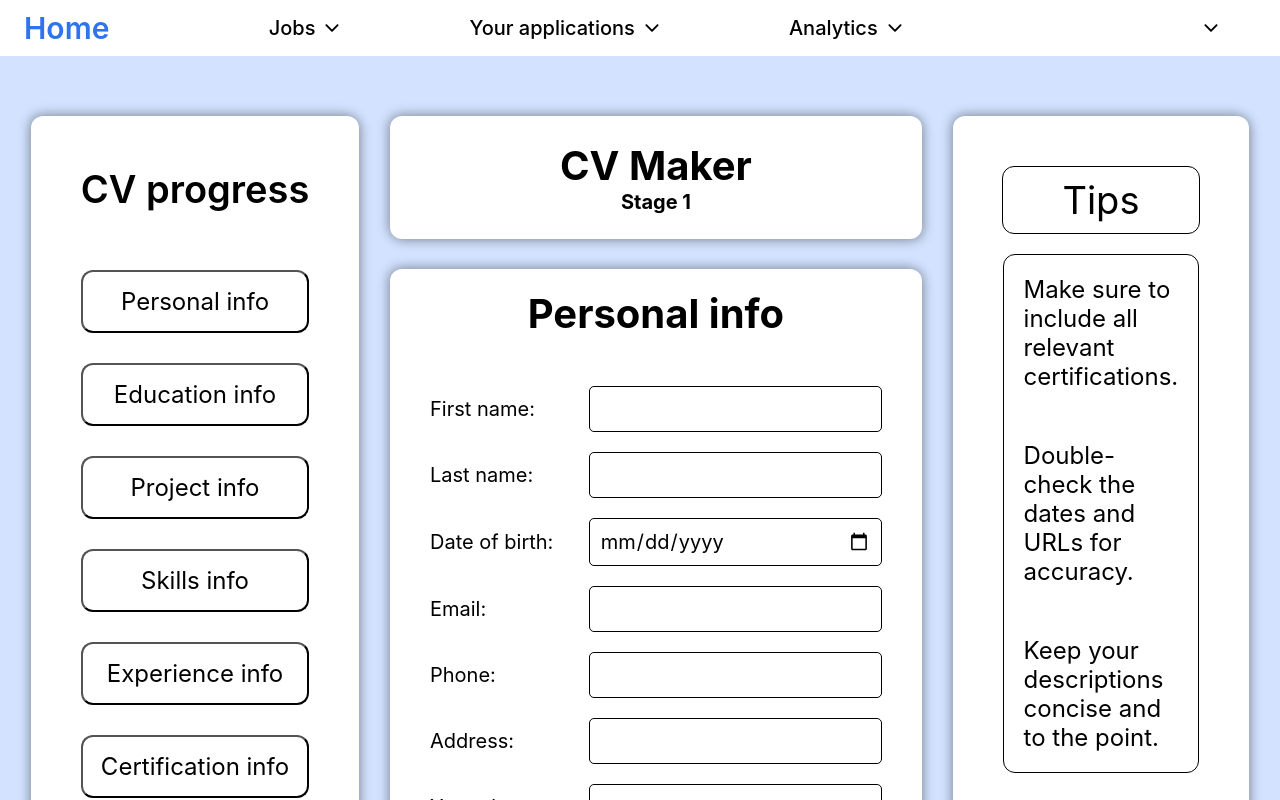
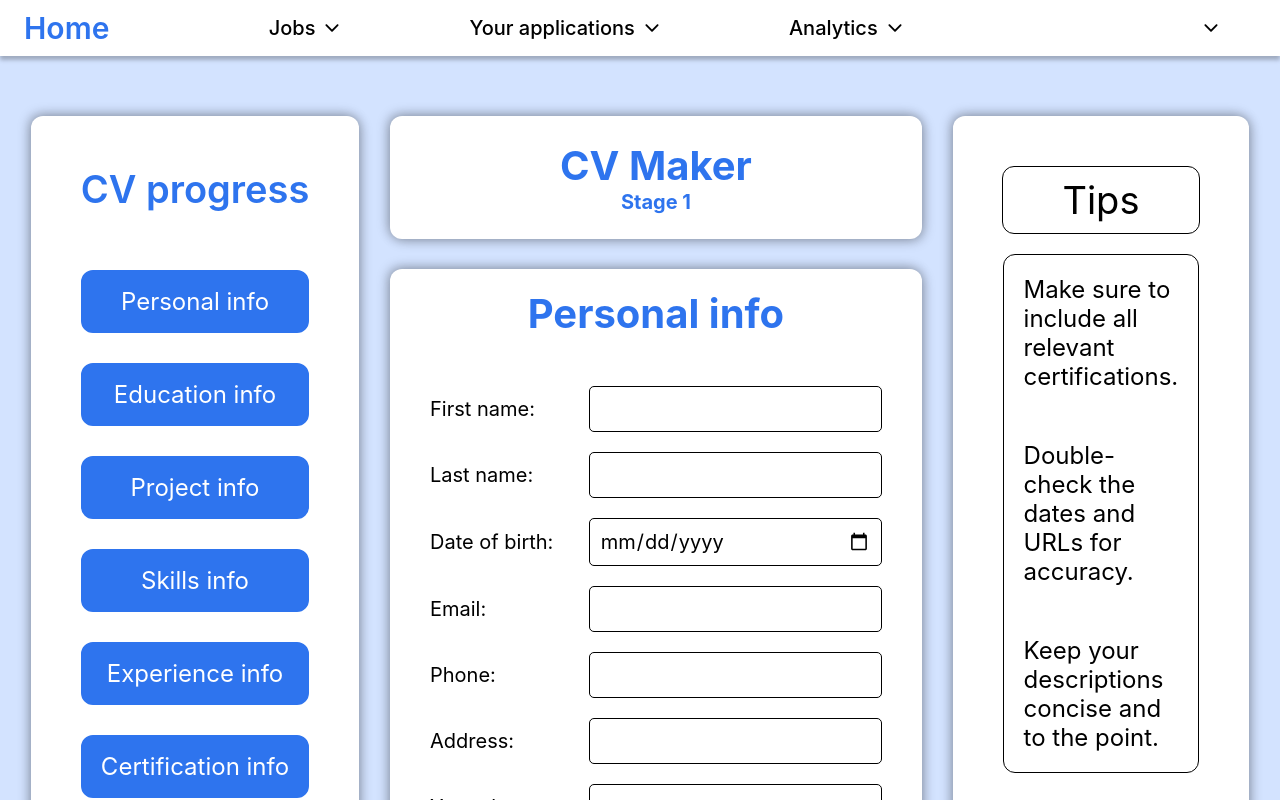
Before and after one commit to Panfi98/BrainsFrontend, a React (Vite) app: page /cv in a window 1280 px wide. Shown: the top 800 px of the page. Built offline with nearby package versions, Linux system fonts and the light colour scheme.

Commit message:
Separate ProggessBar

```diff
--- a/src/Components/CVmaker/CVmaker.css
+++ b/src/Components/CVmaker/CVmaker.css
@@ -22,16 +22,30 @@
     font-weight: 600;
     padding-bottom: 38px;
     text-align: center;
+    color:#2E74EE;
 }
 
 .progress-bar button{
     width: 100%;
     margin: 10px auto;
-    background-color: #FFFFFF;
+    background-color: #2E74EE;
+    color: #FFFFFF;
     font-size: 24px;
     padding: 15px;
+    border: 2px solid #2E74EE;
     border-radius: 12px;
     cursor: pointer;
+}
+
+.progress-bar button:hover{
+    color: #2E74EE;
+    background-color: #FFFFFF;
+    box-shadow: 0 4px 2px rgba(0, 0, 0, 0.5);
+}
+
+.progress-bar button:active{
+    transform: translateY(2px);
+    box-shadow: 0 2px 2px rgba(0, 0, 0, 0.5);
 }
 
 .cv-maker{
@@ -47,6 +61,7 @@
     box-shadow: 2px 2px 12px #00000040,
                 -2px -2px 12px #00000040;
     padding: 25px 170px;
+    color:#2E74EE;
 }
 
 .cv-maker-header h1{
@@ -74,6 +89,7 @@
     font-size: 40px;
     margin-bottom: 28px;
     text-align: center;
+    color:#2E74EE;
 }
 
 .input-group{
@@ -158,10 +174,21 @@
     width: 30%;
     background-color: #2E74EE;
     color: #FFFFFF;
-    border: none;
+    border: 2px solid #2E74EE;
     border-radius: 12px;
     font-size: 16px;
     cursor: pointer;
+}
+
+.previous-btn:hover{
+    color: #2E74EE;
+    background-color: #FFFFFF;
+    box-shadow: 0 4px 2px rgba(0, 0, 0, 0.5);
+}
+
+.previous-btn:active{
+    transform: translateY(2px);
+    box-shadow: 0 2px 2px rgba(0, 0, 0, 0.5);
 }
 
 .next-btn{
--- /dev/null
+++ b/src/Components/CVmaker/CvComponets/Progress-bar.jsx
@@ -0,0 +1,17 @@
+import { Navigate, useNavigate } from "react-router-dom"
+export function ProgressBar({id}){
+
+    const navigate = useNavigate()
+    return(
+        <div className="progress-bar">
+            <p>CV progress</p>
+            <button className="progress-button" onClick={() => navigate("/cv")}>Personal info</button>
+            <button className="progress-button" onClick={() => navigate(`/cv/${id}/education`)} disabled={!id}>Education info</button>
+            <button className="progress-button" onClick={() => navigate(`/cv/${id}/projects`)} disabled={!id}>Project info</button>
+            <button className="progress-button" onClick={() => navigate(`/cv/${id}/skills`)} disabled={!id}>Skills info</button>
+            <button className="progress-button" onClick={() => navigate(`/cv/${id}/experience`)} disabled={!id}>Experience info</button>
+            <button className="progress-button" onClick={() => navigate(`/cv/${id}/certification`)} disabled={!id}>Certification info</button>
+            <button className="progress-button" onClick={() => navigate(`/cv/${id}/reference`)} disabled={!id}>Reference info</button>
+        </div>
+    )
+}
--- a/src/Components/CVmaker/StageCertificationInfo.jsx
+++ b/src/Components/CVmaker/StageCertificationInfo.jsx
@@ -5,6 +5,7 @@ import { useParams } from "react-router-dom";
 import { useNavigate } from "react-router-dom";
 import './CVmaker.css';
 import { AddCertification } from "../../Fetcher/AddCertification.js";
+import { ProgressBar } from "./CvComponets/Progress-bar.jsx";
 
 const StageCertificationInfo = () => {
     const [newCertificationData, setNewCertificationData] = useState({
@@ -59,16 +60,7 @@ const StageCertificationInfo = () => {
 
     return(
         <div className="cv-maker-container">
-            <div className="progress-bar">
-                <p>CV progress</p>
-                <button className="progress-button" onClick={() => navigate("/stage-person-info")}>Personal info</button>
-                <button className="progress-button" onClick={() => navigate(`/cv/${id}/education`)}>Education info</button>
-                <button className="progress-button" onClick={() => navigate(`/cv/${id}/projects`)}>Project info</button>
-                <button className="progress-button" onClick={() => navigate(`/cv/${id}/skills`)}>Skills info</button>
-                <button className="progress-button" onClick={() => navigate(`/cv/${id}/experience`)}>Experience info</button>
-                <button className="progress-button" onClick={() => navigate(`/cv/${id}/certification`)}>Certification info</button>
-                <button className="progress-button" onClick={() => navigate(`/cv/${id}/reference`)}>Reference info</button>
-            </div>
+            <ProgressBar id={id}/>
             <div className="cv-maker">
                 <div className="cv-maker-header">
                     <h1>CV Maker</h1>
--- a/src/Components/CVmaker/StageEducationInfo.jsx
+++ b/src/Components/CVmaker/StageEducationInfo.jsx
@@ -5,6 +5,7 @@ import { useNavigate } from "react-router-dom";
 import { useParams } from "react-router-dom";
 import './CVmaker.css';
 import { AddEducation } from "../../Fetcher/AddEducation.js";
+import { ProgressBar } from "./CvComponets/Progress-bar.jsx";
 
 const StageEducationInfo = () => {
 
@@ -69,16 +70,7 @@ const StageEducationInfo = () => {
 
     return(
         <div className="cv-maker-container">
-            <div className="progress-bar">
-                <p>CV progress</p>
-                <button className="progress-button" onClick={() => navigate("/stage-person-info")}>Personal info</button>
-                <button className="progress-button" onClick={() => navigate(`/cv/${id}/education`)}>Education info</button>
-                <button className="progress-button" onClick={() => navigate(`/cv/${id}/projects`)}>Project info</button>
-                <button className="progress-button" onClick={() => navigate(`/cv/${id}/skills`)}>Skills info</button>
-                <button className="progress-button" onClick={() => navigate(`/cv/${id}/experience`)}>Experience info</button>
-                <button className="progress-button" onClick={() => navigate(`/cv/${id}/certification`)}>Certification info</button>
-                <button className="progress-button" onClick={() => navigate(`/cv/${id}/reference`)}>Reference info</button>
-            </div>
+            <ProgressBar id={id}/>
             <div className="cv-maker">
                 <div className="cv-maker-header">
                     <h1>CV Maker</h1>
--- a/src/Components/CVmaker/StageExperienceInfo.jsx
+++ b/src/Components/CVmaker/StageExperienceInfo.jsx
@@ -5,6 +5,7 @@ import { useNavigate } from "react-router-dom";
 import { useParams } from "react-router-dom";
 import './CVmaker.css';
 import { AddExperience } from "../../Fetcher/AddExperience.js";
+import { ProgressBar } from "./CvComponets/Progress-bar.jsx";
 
 const StageExperienceInfo = () => {
     const [newExperienceData, setNewExperienceData] = useState({
@@ -67,16 +68,7 @@ const StageExperienceInfo = () => {
 
     return(
         <div className="cv-maker-container">
-            <div className="progress-bar">
-                <p>CV progress</p>
-                <button className="progress-button" onClick={() => navigate("/stage-person-info")}>Personal info</button>
-                <button className="progress-button" onClick={() => navigate(`/cv/${id}/education`)}>Education info</button>
-                <button className="progress-button" onClick={() => navigate(`/cv/${id}/projects`)}>Project info</button>
-                <button className="progress-button" onClick={() => navigate(`/cv/${id}/skills`)}>Skills info</button>
-                <button className="progress-button" onClick={() => navigate(`/cv/${id}/experience`)}>Experience info</button>
-                <button className="progress-button" onClick={() => navigate(`/cv/${id}/certification`)}>Certification info</button>
-                <button className="progress-button" onClick={() => navigate(`/cv/${id}/reference`)}>Reference info</button>
-            </div>
+            <ProgressBar id={id}/>
             <div className="cv-maker">
                 <div className="cv-maker-header">
                     <h1>CV Maker</h1>
--- a/src/Components/CVmaker/StagePersonInfo.jsx
+++ b/src/Components/CVmaker/StagePersonInfo.jsx
@@ -4,6 +4,7 @@ import { useNavigate } from "react-router-dom";
 import { useState } from "react";
 import './CVmaker.css';
 import { CreatePerson } from "../../Fetcher/CreatePerson.js";
+import { ProgressBar } from "./CvComponets/Progress-bar.jsx";
 
 const StagePersonInfo = () => {
     const [newPersonData, setNewPersonData] = useState({
@@ -60,16 +61,7 @@ const StagePersonInfo = () => {
 
     return (
         <div className="cv-maker-container">
-            <div className="progress-bar">
-                <p>CV progress</p>
-                <button className="progress-button" onClick={() => navigate("/stage-person-info")}>Personal info</button>
-                <button className="progress-button" onClick={() => navigate("/stage-education-info")}>Education info</button>
-                <button className="progress-button" onClick={() => navigate("/stage-projects-info")}>Project info</button>
-                <button className="progress-button" onClick={() => navigate("/stage-skills-info")}>Skills info</button>
-                <button className="progress-button" onClick={() => navigate("/stage-experience-info")}>Experience info</button>
-                <button className="progress-button" onClick={() => navigate("/stage-certification-info")}>Certification info</button>
-                <button className="progress-button" onClick={() => navigate("/stage-reference-info")}>Reference info</button>
-            </div>
+            <ProgressBar id={null}/>
             <div className="cv-maker">
                 <div className="cv-maker-header">
                 <h1>CV Maker</h1>
--- a/src/Components/CVmaker/StageProjectInfo.jsx
+++ b/src/Components/CVmaker/StageProjectInfo.jsx
@@ -5,6 +5,7 @@ import { useNavigate } from "react-router-dom";
 import { useParams } from "react-router-dom";
 import './CVmaker.css';
 import { AddProject } from "../../Fetcher/AddProject.js";
+import { ProgressBar } from "./CvComponets/Progress-bar.jsx";
 
 const StageProjectInfo = () => {
     const [newProjectData, setNewProjectData] = useState({
@@ -57,16 +58,7 @@ const StageProjectInfo = () => {
 
     return(
         <div className="cv-maker-container">
-            <div className="progress-bar">
-                <p>CV progress</p>
-                <button className="progress-button" onClick={() => navigate("/stage-person-info")}>Personal info</button>
-                <button className="progress-button" onClick={() => navigate(`/cv/${id}/education`)}>Education info</button>
-                <button className="progress-button" onClick={() => navigate(`/cv/${id}/projects`)}>Project info</button>
-                <button className="progress-button" onClick={() => navigate(`/cv/${id}/skills`)}>Skills info</button>
-                <button className="progress-button" onClick={() => navigate(`/cv/${id}/experience`)}>Experience info</button>
-                <button className="progress-button" onClick={() => navigate(`/cv/${id}/certification`)}>Certification info</button>
-                <button className="progress-button" onClick={() => navigate(`/cv/${id}/reference`)}>Reference info</button>
-            </div>
+            <ProgressBar id={id}/>
             <div className="cv-maker">
                 <div className="cv-maker-header">
                     <h1>CV Maker</h1>
--- a/src/Components/CVmaker/StageReferenceInfo.jsx
+++ b/src/Components/CVmaker/StageReferenceInfo.jsx
@@ -5,6 +5,7 @@ import { useNavigate } from "react-router-dom";
 import { useParams } from "react-router-dom";
 import './CVmaker.css';
 import { AddReference } from "../../Fetcher/AddReference.js";
+import { ProgressBar } from "./CvComponets/Progress-bar.jsx";
 
 const StageReferenceInfo = () => {
     const [newReferenceData, setNewReferenceData] = useState({
@@ -51,16 +52,7 @@ const StageReferenceInfo = () => {
 
     return(
         <div className="cv-maker-container">
-            <div className="progress-bar">
-                <p>CV progress</p>
-                <button className="progress-button" onClick={() => navigate("/stage-person-info")}>Personal info</button>
-                <button className="progress-button" onClick={() => navigate(`/cv/${id}/education`)}>Education info</button>
-                <button className="progress-button" onClick={() => navigate(`/cv/${id}/projects`)}>Project info</button>
-                <button className="progress-button" onClick={() => navigate(`/cv/${id}/skills`)}>Skills info</button>
-                <button className="progress-button" onClick={() => navigate(`/cv/${id}/experience`)}>Experience info</button>
-                <button className="progress-button" onClick={() => navigate(`/cv/${id}/certification`)}>Certification info</button>
-                <button className="progress-button" onClick={() => navigate(`/cv/${id}/reference`)}>Reference info</button>
-            </div>
+            <ProgressBar id={id}/>
             <div className="cv-maker">
                 <div className="cv-maker-header">
                     <h1>CV Maker</h1>
--- a/src/Components/CVmaker/StageSkillsInfo.jsx
+++ b/src/Components/CVmaker/StageSkillsInfo.jsx
@@ -5,6 +5,7 @@ import { useParams } from "react-router-dom";
 import { useNavigate } from "react-router-dom";
 import './CVmaker.css';
 import { AddSkills } from "../../Fetcher/AddSkills.js";
+import { ProgressBar } from "./CvComponets/Progress-bar.jsx";
 
 const StageSkillsInfo = () => {
     const [newSkillsData, setNewSkillsData] = useState({
@@ -55,16 +56,7 @@ const StageSkillsInfo = () => {
 
     return(
         <div className="cv-maker-container">
-            <div className="progress-bar">
-                <p>CV progress</p>
-                <button className="progress-button" onClick={() => navigate("/stage-person-info")}>Personal info</button>
-                <button className="progress-button" onClick={() => navigate(`/cv/${id}/education`)}>Education info</button>
-                <button className="progress-button" onClick={() => navigate(`/cv/${id}/projects`)}>Project info</button>
-                <button className="progress-button" onClick={() => navigate(`/cv/${id}/skills`)}>Skills info</button>
-                <button className="progress-button" onClick={() => navigate(`/cv/${id}/experience`)}>Experience info</button>
-                <button className="progress-button" onClick={() => navigate(`/cv/${id}/certification`)}>Certification info</button>
-                <button className="progress-button" onClick={() => navigate(`/cv/${id}/reference`)}>Reference info</button>
-            </div>
+            <ProgressBar id={id}/>
             <div className="cv-maker">
                 <div className="cv-maker-header">
                     <h1>CV Maker</h1>
--- a/src/Components/Navbar/Navbar.css
+++ b/src/Components/Navbar/Navbar.css
@@ -4,6 +4,7 @@
     justify-content: space-between;
     align-items: center;
     background-color: #FFFFFF;
+    box-shadow: 0 4px 4px rgba(0, 0, 0, 0.25);
 }
 
 .links{
--- a/src/Components/Your Applications/YourApplications.css
+++ b/src/Components/Your Applications/YourApplications.css
@@ -49,7 +49,8 @@
     color:#2E74EE;
     background-color: #FFFFFF;
     border: 2px solid #2E74EE;
-    box-shadow: 0 4px 2px rgba(0, 0, 0, 0.5)
+    box-shadow: 0 4px 2px rgba(0, 0, 0, 0.5);
+    transition-duration: 0.3s;
 }
 
 .buttons button:active{
```
